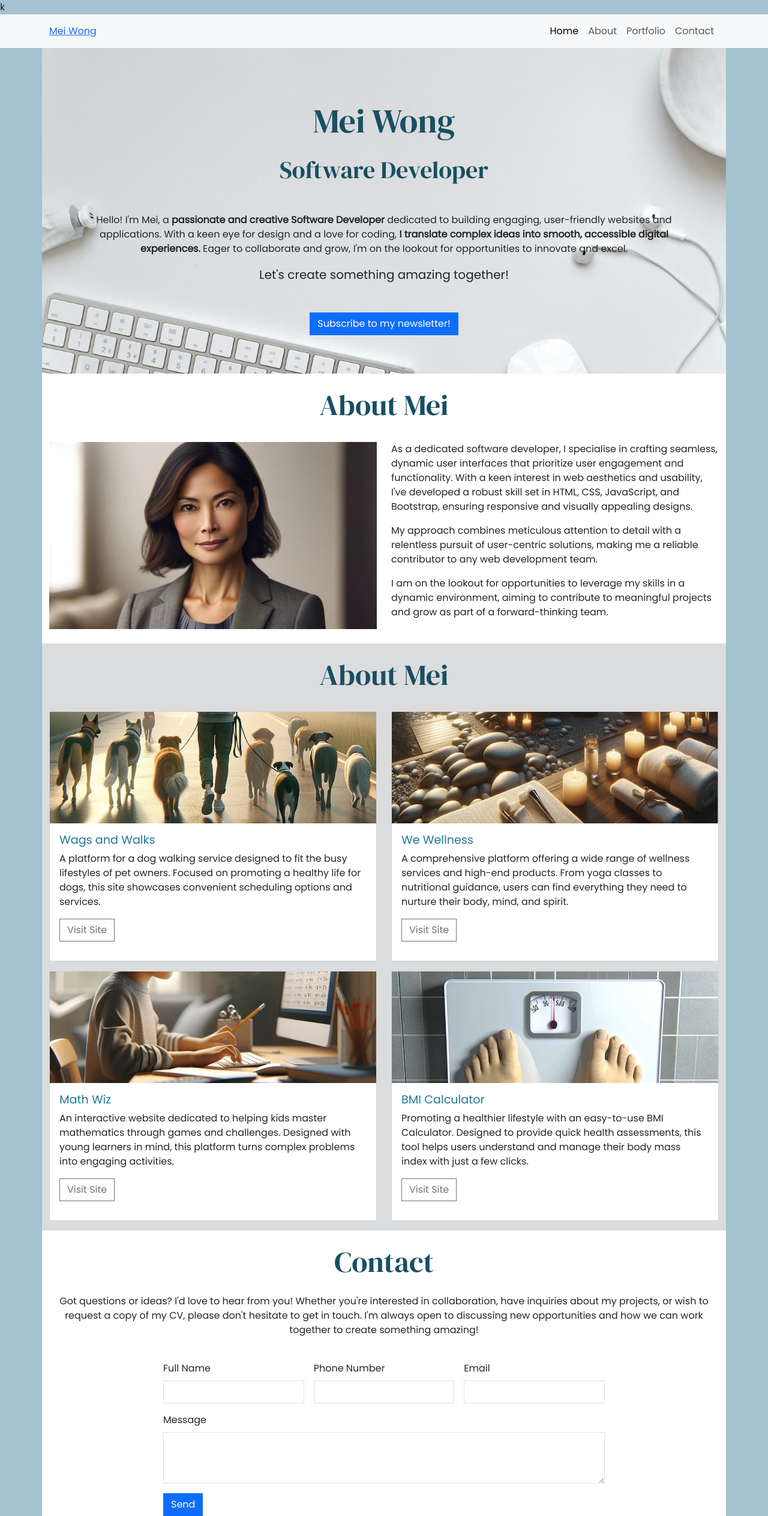
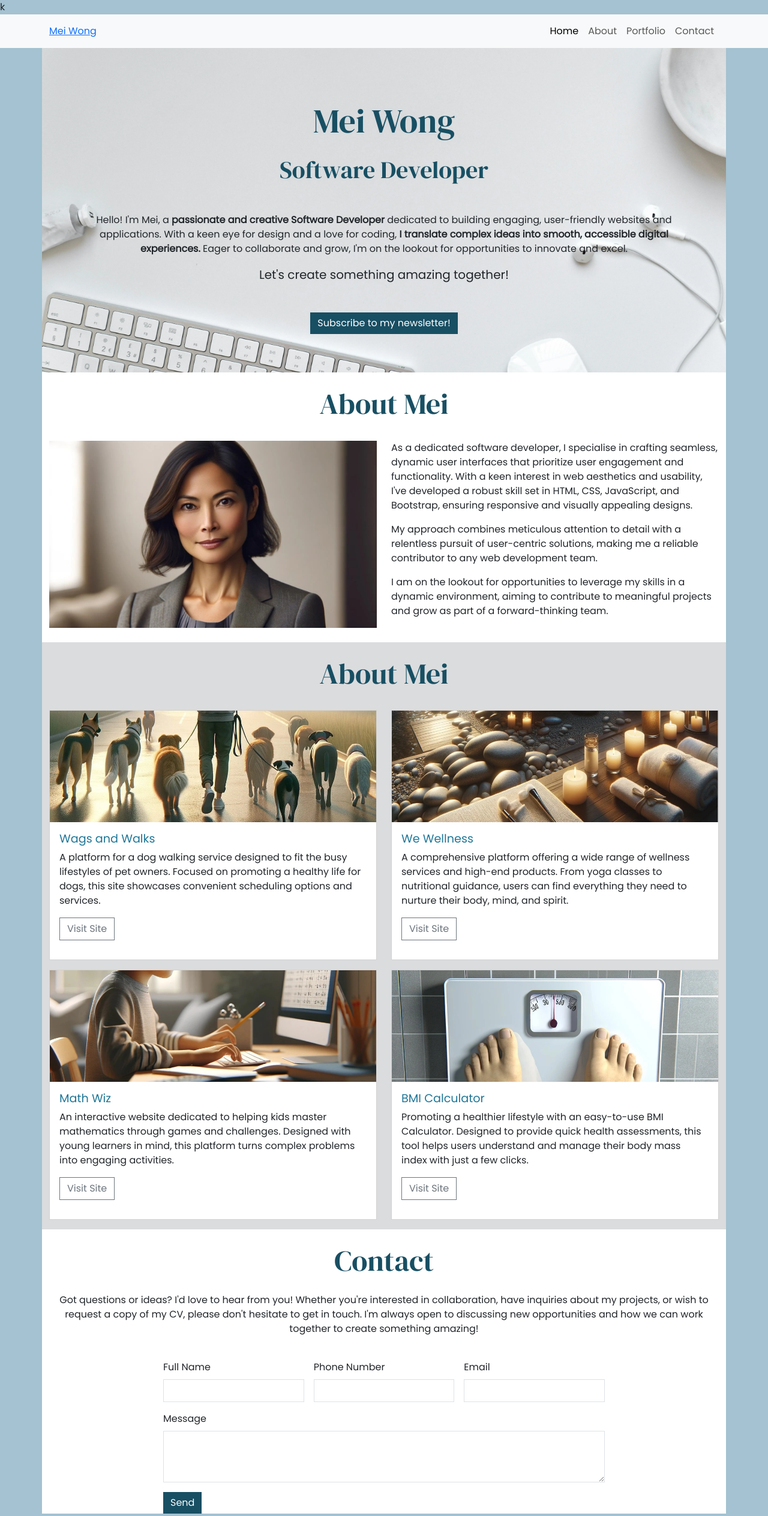
Before and after one commit to Samersetred/bootstrap, a plain HTML site: page index.html in a window 1280 px wide. Shown: the whole page at 60% size. Drawn offline with nearby package versions, Linux system fonts and the light colour scheme.

Commit message:
completed the project

```diff
--- a/assets/css/style.css
+++ b/assets/css/style.css
@@ -6,6 +6,15 @@
 /* global styles */
 
 @import url('https://fonts.googleapis.com/css2?family=DM+Serif+Display:ital@0;1&family=Poppins&display=swap');
+.pretty-button {
+    background-color:#184f63;
+    border: #184f63;
+    }
+
+    .pretty-button:hover{
+    background-color:#1d6d8a;
+    border:#1d6d8a;
+    }
 
 body {
     font-family: "Poppins", sans-serif;
@@ -23,7 +32,6 @@ h2 {
     border-radius: 0;
 
 }
-
 
 
     #about {
--- a/index.html
+++ b/index.html
@@ -65,7 +65,7 @@
             <p class="lead mb-5">Let's create something amazing together!</p>
 
 <!-- Button trigger modal -->
-<button type="button" class="btn btn-primary sharp-corners" data-bs-toggle="modal" data-bs-target="#exampleModal">
+<button type="button" class="btn btn-primary sharp-corners pretty-button" data-bs-toggle="modal" data-bs-target="#exampleModal">
     Subscribe to my newsletter!
   </button>
 
@@ -186,7 +186,7 @@
                     <textarea class="form-control" id="message" rows="3"></textarea>
                   </div>
                   <div class="col-12">
-                    <button type="submit" class="btn btn-primary">Send</button>
+                    <button type="submit" class="btn btn-primary pretty-button">Send</button>
                   </div>
                   </form>
                 </div>
@@ -214,7 +214,7 @@
                 <input type="email" class="form-control" id="inputEmail">
             </div>
         <div class="col-12 mb-4">
-          <button type="submit" class="btn btn-primary me-auto">Sign up!</button>
+          <button type="submit" class="btn btn-primary me-auto pretty-button">Sign up!</button>
         </div>
       </div>
     </div>
```
